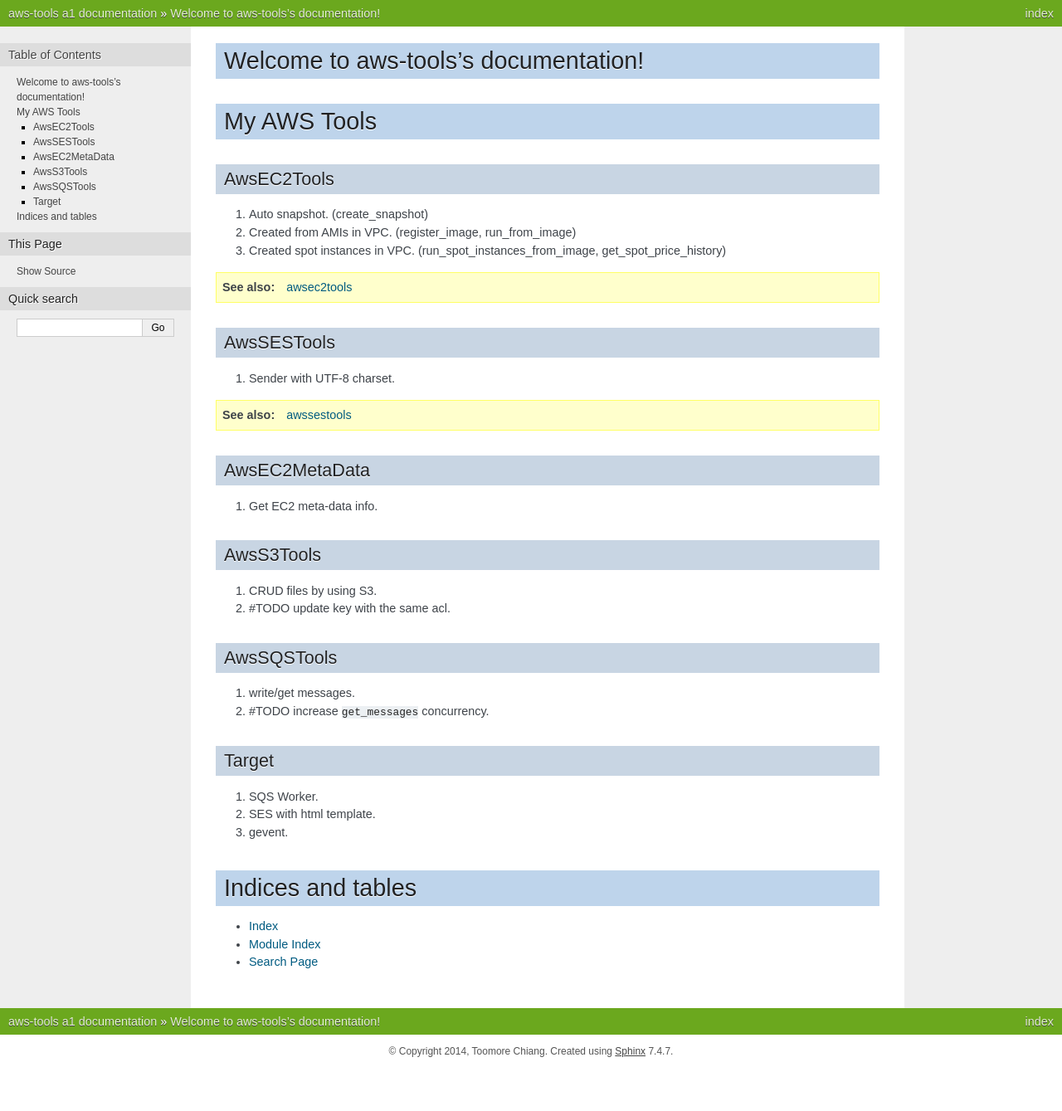
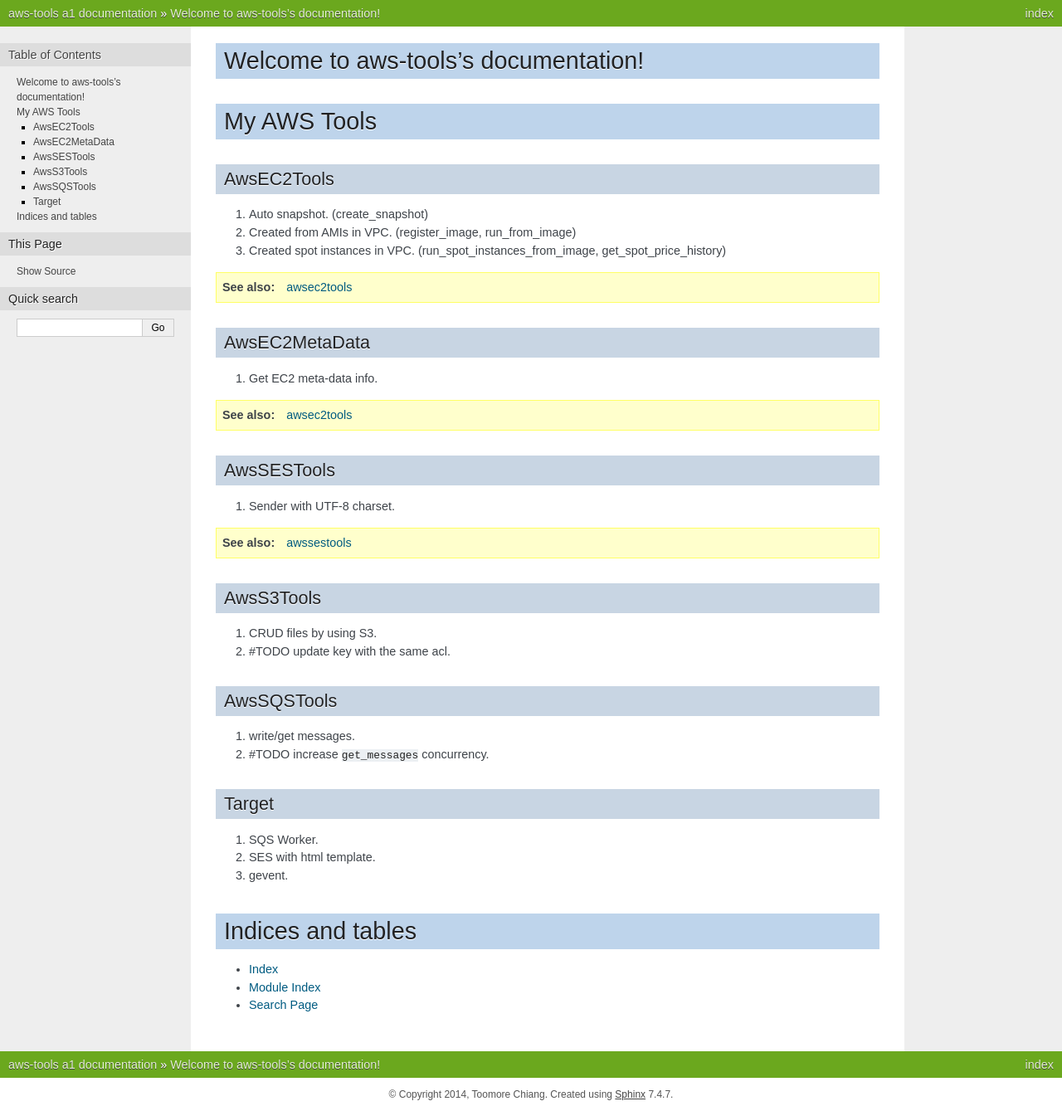
Before and after one commit to toomore/aws-tools, a Sphinx documentation site: the page built from doc/index.rst, in a window 1280 px wide. Shown: the whole page at 83% size. Built offline with Sphinx 7.4.7, drawn with Linux system fonts in a browser that asks for light colours; formulas are drawn with MathJax 3; before the commit the page ends 1287 px from its top, so only the background shows below that.

Commit message:
Tiny changed in doc.

```diff
--- a/doc/awsec2tools.rst
+++ b/doc/awsec2tools.rst
@@ -1,5 +1,8 @@
 awsec2tools
 ==============================
 
+.. toctree::
+   :maxdepth: 2
+
 .. automodule:: awsec2tools
    :members:
--- a/doc/awssestools.rst
+++ b/doc/awssestools.rst
@@ -1,5 +1,8 @@
 awssestools
 ==============================
 
+.. toctree::
+   :maxdepth: 2
+
 .. automodule:: awssestools
    :members:
--- a/doc/index.rst
+++ b/doc/index.rst
@@ -18,17 +18,19 @@
 
 .. seealso:: :doc:`./awsec2tools`
 
+AwsEC2MetaData
+---------------
+
+1. Get EC2 meta-data info.
+
+.. seealso:: :doc:`./awsec2tools`
+
 AwsSESTools
 ---------------
 
 1. Sender with UTF-8 charset.
 
 .. seealso:: :doc:`./awssestools`
-
-AwsEC2MetaData
----------------
-
-1. Get EC2 meta-data info.
 
 AwsS3Tools
 ---------------
```
